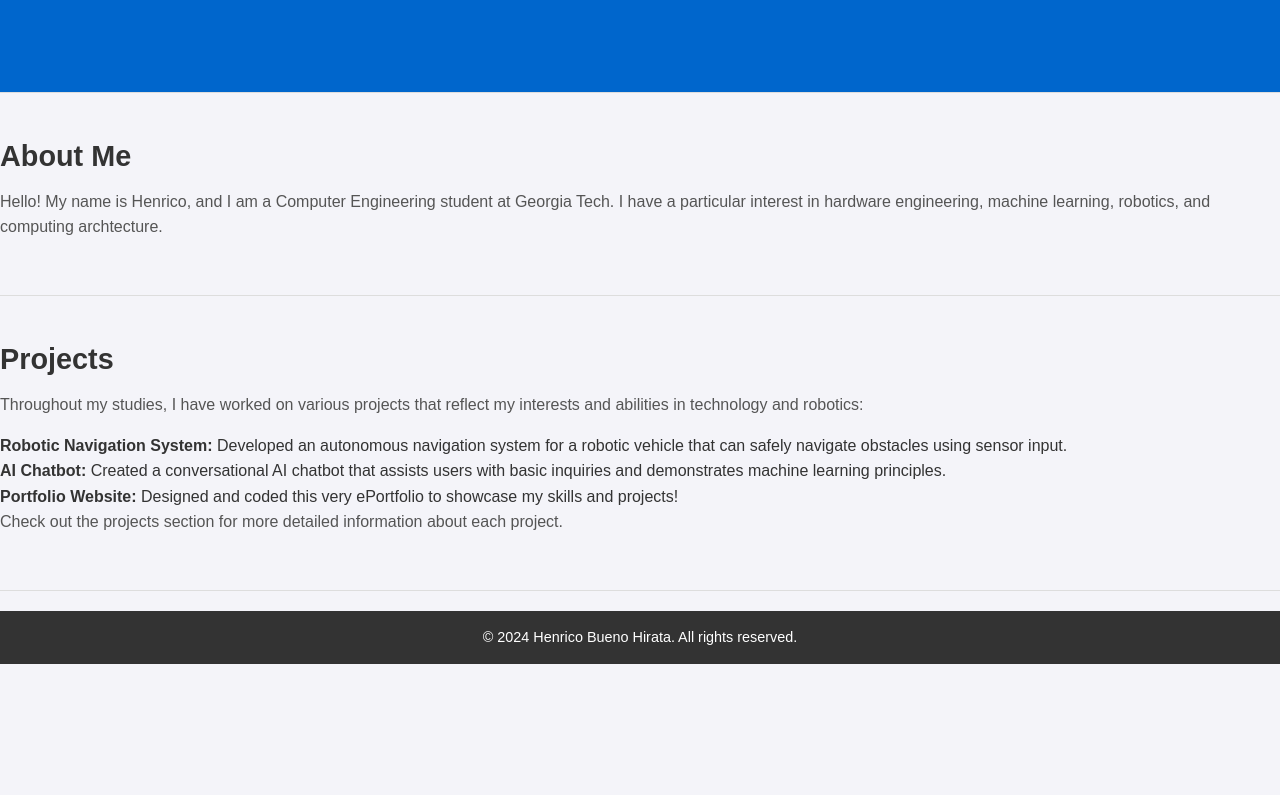
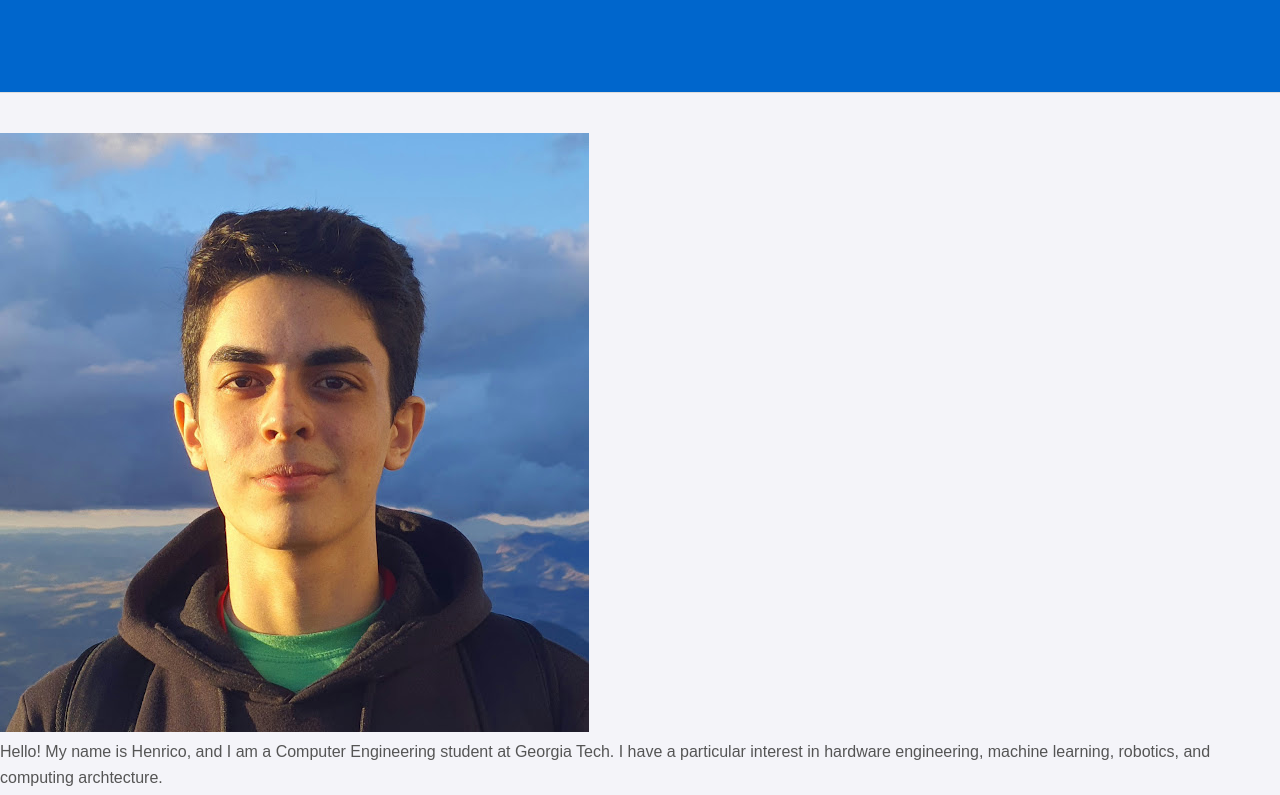
Before and after one commit to henricohirata/ePortfolio, a plain HTML site: page index.html in a window 1280 px wide. Shown: the part 285-1080 px from the top of the page. Before the commit the page ends 949 px from the top, so only its background shows below. Drawn offline with Linux system fonts and the light colour scheme.

Commit message:
add: intro section

```diff
--- a/index.html
+++ b/index.html
@@ -34,6 +34,15 @@
             </div>
         </section>
 
+        <section id="intro">
+            <div class="intro-photo">
+                <img class="picture" src="img\profile_pic.jpg" alt="Profile picture.">
+            </div>
+            <div class="intro-text">
+                <p>Hello! My name is Henrico, and I am a Computer Engineering student at Georgia Tech. I have a particular interest in hardware engineering, machine learning, robotics, and computing archtecture.</p>
+            </div>
+        </section>
+
         <!-- About Section -->
         <section id="about">
             <h2>About Me</h2>
```
Also changed, not shown: img/profile_pic.jpg (added).
